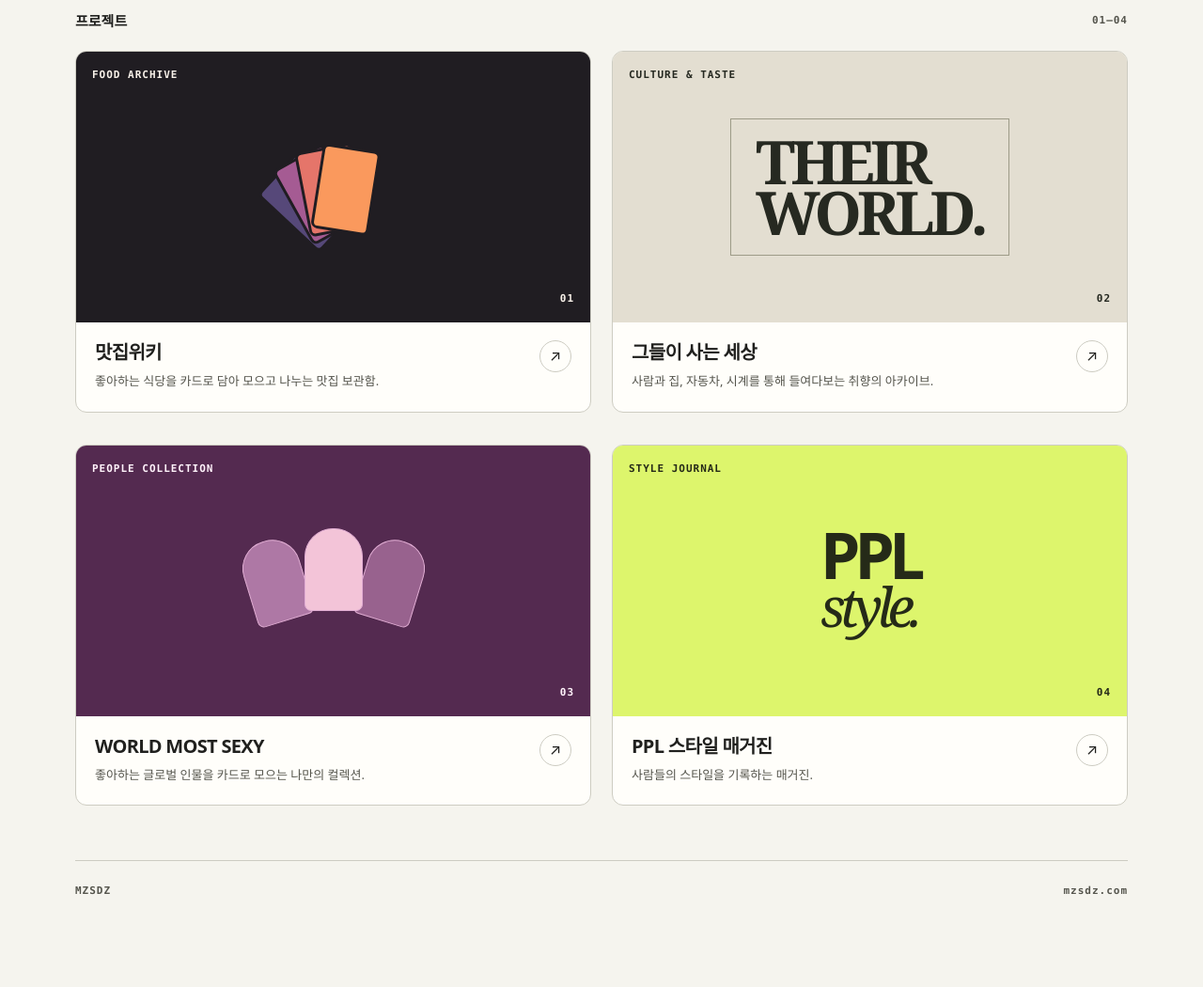
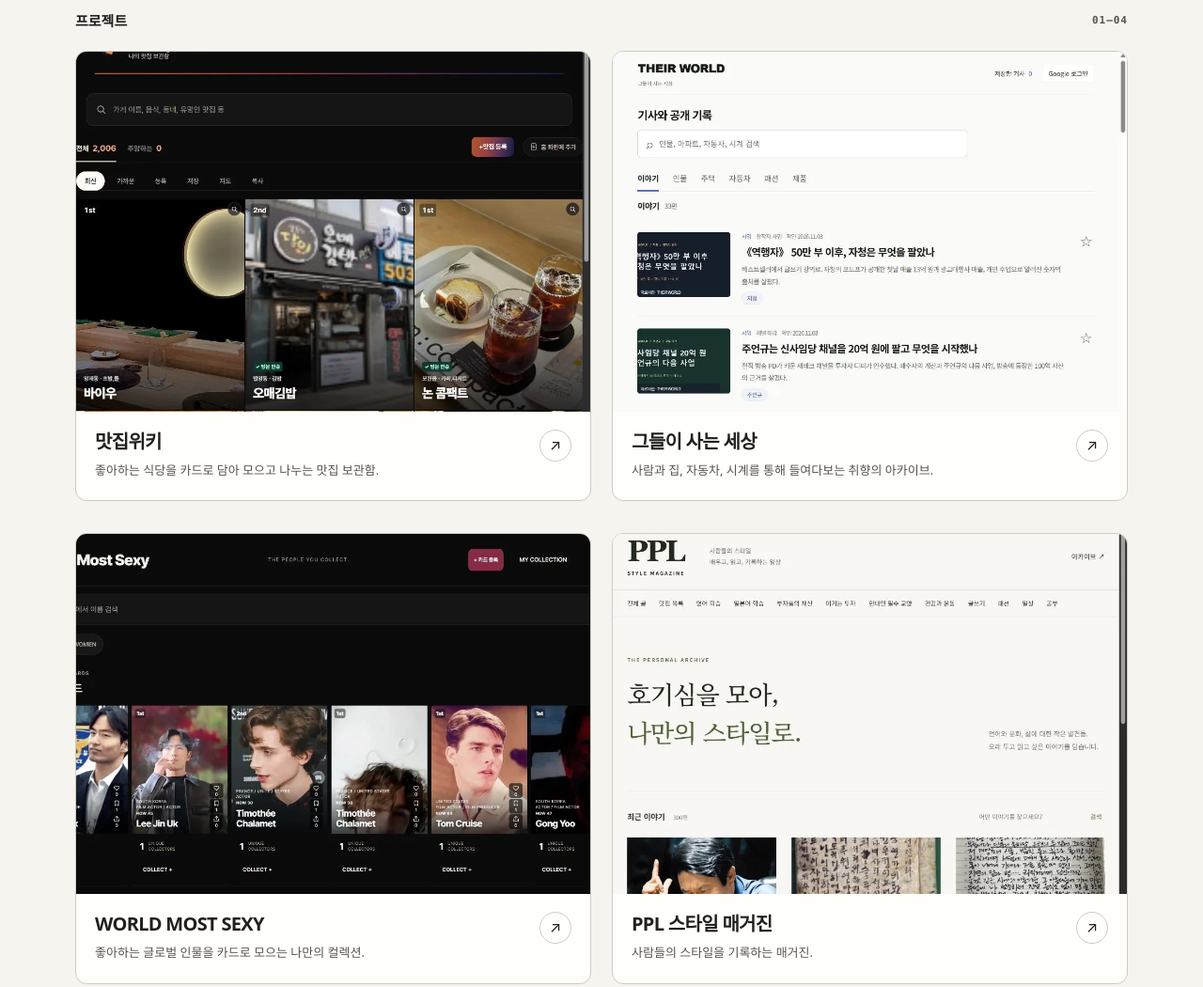
Before and after one commit to mzsdz/mzsdz, a website: page portfolio/index.html in a window 1280 px wide. Shown: the part 560-1610 px from the top of the page at 94% size. Before the commit the page ends 1552 px from the top, so only its background shows below. Drawn offline with Linux system fonts and the light colour scheme.

Commit message:
Show real app screenshots on portfolio cards

```diff
--- a/portfolio/index.html
+++ b/portfolio/index.html
@@ -30,19 +30,19 @@
       <div class="section-line"><h2 id="projects-title">프로젝트</h2><span>01–04</span></div>
       <div class="grid">
         <article><a class="project" href="https://matzip.wiki/">
-          <div class="cover wiki" aria-hidden="true"><span class="cover-label">FOOD ARCHIVE</span><div class="fan"><i></i><i></i><i></i><i></i></div><span class="number">01</span></div>
+          <div class="cover screenshot wiki"><img src="/app-wiki.webp" width="982" height="945" alt="맛집 검색과 식당 카드 목록" decoding="async"></div>
           <div class="details"><div><h3>맛집위키</h3><p>좋아하는 식당을 카드로 담아 모으고 나누는 맛집 보관함.</p></div><span class="arrow" aria-hidden="true">↗</span></div>
         </a></article>
         <article><a class="project" href="https://theirworld.vercel.app/">
-          <div class="cover world" aria-hidden="true"><span class="cover-label">CULTURE &amp; TASTE</span><span class="world-type">THEIR<br>WORLD.</span><span class="number">02</span></div>
+          <div class="cover screenshot world"><img src="/app-world.webp" width="982" height="945" alt="기사 검색, 주제별 탭과 기사 목록" decoding="async"></div>
           <div class="details"><div><h3>그들이 사는 세상</h3><p>사람과 집, 자동차, 시계를 통해 들여다보는 취향의 아카이브.</p></div><span class="arrow" aria-hidden="true">↗</span></div>
         </a></article>
         <article><a class="project" href="https://worldmostsexy.vercel.app/">
-          <div class="cover people" aria-hidden="true"><span class="cover-label">PEOPLE COLLECTION</span><div class="portrait"><i></i><i></i><i></i></div><span class="number">03</span></div>
+          <div class="cover screenshot people"><img src="/app-people.webp" width="1265" height="712" alt="인물 검색과 등록된 인물 카드 목록" loading="lazy" decoding="async"></div>
           <div class="details"><div><h3>WORLD MOST SEXY</h3><p>좋아하는 글로벌 인물을 카드로 모으는 나만의 컬렉션.</p></div><span class="arrow" aria-hidden="true">↗</span></div>
         </a></article>
         <article><a class="project" href="https://pplstyle-blog.vercel.app/">
-          <div class="cover style" aria-hidden="true"><span class="cover-label">STYLE JOURNAL</span><span class="style-type">PPL<br><em>style.</em></span><span class="number">04</span></div>
+          <div class="cover screenshot style"><img src="/app-style.webp" width="982" height="945" alt="매거진 소개와 최신 글 목록" loading="lazy" decoding="async"></div>
           <div class="details"><div><h3>PPL 스타일 매거진</h3><p>사람들의 스타일을 기록하는 매거진.</p></div><span class="arrow" aria-hidden="true">↗</span></div>
         </a></article>
       </div>
--- a/portfolio/portfolio.css
+++ b/portfolio/portfolio.css
@@ -26,7 +26,7 @@ a:focus-visible { outline: 3px solid #5b681c; outline-offset: 5px; }
 .index-link { display: inline-flex; align-items: center; gap: 12px; font-size: 13px; font-weight: 650; padding-block: 8px; }
 .index-link:hover { text-decoration: underline; text-underline-offset: 4px; }
 .intro { padding-block: clamp(68px, 10vw, 128px) clamp(58px, 8vw, 99px); }
-.label, .section-line > span, .cover-label, .number, .footer {
+.label, .section-line > span, .footer {
   font: 650 11px/1.4 ui-monospace, Consolas, monospace;
   letter-spacing: .09em;
 }
@@ -40,27 +40,20 @@ h1 span { color: #687620; }
 .section-line > span { color: var(--quiet); }
 .grid { display: grid; grid-template-columns: repeat(2, minmax(0, 1fr)); gap: 34px 22px; }
 .project { display: block; height: 100%; border: 1px solid var(--line); border-radius: 12px; overflow: hidden; background: #fffefa; }
-.cover { position: relative; overflow: hidden; display: grid; place-items: center; aspect-ratio: 1.9; min-height: 158px; }
-.cover-label, .number { position: absolute; z-index: 1; }
-.cover-label { top: 17px; left: 17px; }
-.number { right: 17px; bottom: 17px; }
-.wiki { background: #201d22; color: #f8f1e9; }
-.fan { position: relative; width: 132px; height: 110px; transform: rotate(-8deg); }
-.fan i { position: absolute; width: 62px; height: 91px; left: 34px; bottom: 7px; border-radius: 7px; transform-origin: bottom center; border: 3px solid #201d22; }
-.fan i:nth-child(1) { background: #564879; transform: rotate(-39deg); }
-.fan i:nth-child(2) { background: #a55b93; transform: rotate(-21deg); }
-.fan i:nth-child(3) { background: #e5756a; transform: rotate(-3deg); }
-.fan i:nth-child(4) { background: #fa995d; transform: rotate(17deg); }
-.world { background: #e3ded1; color: #262921; }
-.world-type { font: 700 clamp(31px, 6vw, 64px)/.84 Georgia, serif; letter-spacing: -.075em; padding: 18px 26px; border: 1px solid #9d9b87; }
-.people { background: #542a50; color: #fff2fa; }
-.portrait { display: flex; align-items: center; justify-content: center; }
-.portrait i { width: 62px; height: 88px; background: #ae78a5; border: 1px solid #e2aed4; border-radius: 30px 30px 7px 7px; transform: rotate(-17deg); }
-.portrait i:nth-child(2) { background: #f3c4d8; transform: translateY(-12px); z-index: 1; }
-.portrait i:nth-child(3) { background: #98628e; transform: rotate(17deg); }
-.style { background: #ddf56c; color: #252a18; }
-.style-type { font: 850 clamp(38px, 6vw, 68px)/.76 system-ui, sans-serif; letter-spacing: -.09em; }
-.style-type em { font: italic 500 .85em/.9 Georgia, serif; }
+.cover {
+  overflow: hidden;
+  aspect-ratio: 1.43;
+  background: #f0efe9;
+}
+.cover img {
+  display: block;
+  width: 100%;
+  height: 100%;
+  object-fit: cover;
+  object-position: center top;
+}
+.cover.wiki img { object-position: center 22%; }
+.cover.style img { object-position: center 12%; }
 .details { display: flex; justify-content: space-between; align-items: flex-start; gap: 14px; padding: 19px 20px 22px; }
 .details h3 { font-size: 20px; line-height: 1.3; letter-spacing: -.035em; margin: 0 0 7px; }
 .details p { font-size: 13px; color: var(--quiet); margin: 0; word-break: keep-all; }
@@ -71,7 +64,6 @@ h1 span { color: #687620; }
   .wrap { width: calc(100% - 36px); }
   .masthead { min-height: 63px; }
   .grid { grid-template-columns: 1fr; gap: 22px; }
-  .cover { aspect-ratio: 2; }
   .details { padding: 16px; }
   .details h3 { font-size: 18px; }
   .footer { margin-top: 38px; }
--- a/scripts/build-portfolio.cjs
+++ b/scripts/build-portfolio.cjs
@@ -4,7 +4,8 @@ const path = require('node:path');
 const root = path.resolve(__dirname, '..');
 const source = path.join(root, 'portfolio');
 const output = path.join(root, 'dist');
-const files = ['index.html', '404.html', 'portfolio.css', 'portfolio-mark.svg', 'robots.txt', 'sitemap.xml'];
+const files = ['index.html', '404.html', 'portfolio.css', 'portfolio-mark.svg', 'robots.txt', 'sitemap.xml',
+  'app-wiki.webp', 'app-world.webp', 'app-people.webp', 'app-style.webp'];
 
 for (const file of files) {
   fs.accessSync(path.join(source, file), fs.constants.R_OK);
```
Also changed, not shown: portfolio/app-people.webp (added), portfolio/app-style.webp (added), portfolio/app-wiki.webp (added), portfolio/app-world.webp (added).
